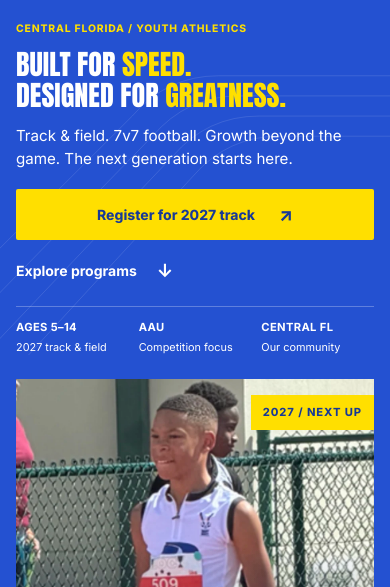
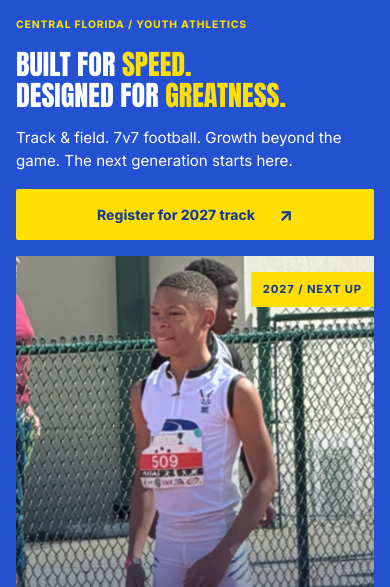
Before and after one commit to Florida1SpeedAcademy/fs-nextgen-website, a plain HTML site: page index.html in a window 390 px wide. Shown: the part 68-655 px from the top of the page. Drawn offline with Linux system fonts and the light colour scheme.

Commit message:
Simplify mobile hero and move facts below athlete photo

```diff
--- a/assets/homepage-2027/base.css
+++ b/assets/homepage-2027/base.css
@@ -10,16 +10,18 @@
   body .site-header .brand strong{font-size:1.35rem}
   body .site-header .brand small{font-size:.55rem;letter-spacing:.025em;line-height:1.3}
   body .site-header .menu-button{min-width:64px;min-height:44px;padding:6px 8px;gap:8px;border-color:transparent;font-size:.8rem;flex-shrink:0}
-  body .hero-grid{padding-block:24px 0;gap:24px}
-  body .hero .eyebrow{font-size:.65rem;letter-spacing:.08em;margin-bottom:12px}
+  body .hero-grid{padding-block:20px 20px;gap:16px}
+  body .hero-copy{display:contents}
+  body .hero-copy::before{display:none}
+  body .hero .eyebrow{font-size:.65rem;letter-spacing:.08em;margin-bottom:0}
   body #hero-title{font-size:clamp(1.55rem,7.2vw,2.5rem);line-height:1.12}
-  body .hero-lead{font-size:.95rem;line-height:1.5;max-width:36ch;margin-block:14px 18px}
+  body .hero-lead{font-size:.95rem;line-height:1.5;max-width:36ch;margin-block:0}
   body .hero .button-row{gap:8px 16px}
   body .hero .button-row>.button{min-height:50px;padding:10px 16px}
-  body .hero .button-row>.text-link{min-height:44px}
-  body .hero-facts{margin-top:14px;padding-top:12px;gap:10px;font-size:.68rem;line-height:1.45}
+  body .hero .button-row>.text-link{display:none}
+  body .hero-facts{order:2;margin-top:0;padding-top:0;border-top:0;gap:10px;font-size:.68rem;line-height:1.45}
   body .hero-facts strong{font-size:.7rem;margin-bottom:4px}
-  body .hero .hero-image{width:100%;max-width:none;min-width:0;height:auto;min-height:0;justify-self:stretch;aspect-ratio:3 / 4}
+  body .hero .hero-image{order:1;width:100%;max-width:none;min-width:0;height:auto;min-height:0;justify-self:stretch;aspect-ratio:3 / 4}
   body .hero .hero-image>img{display:block;width:100%;height:100%;object-fit:cover;object-position:center top}
   body .hero .hero-image figcaption{left:20px;bottom:24px}
   body .hero .hero-image figcaption strong{font-size:2.4rem}
```
